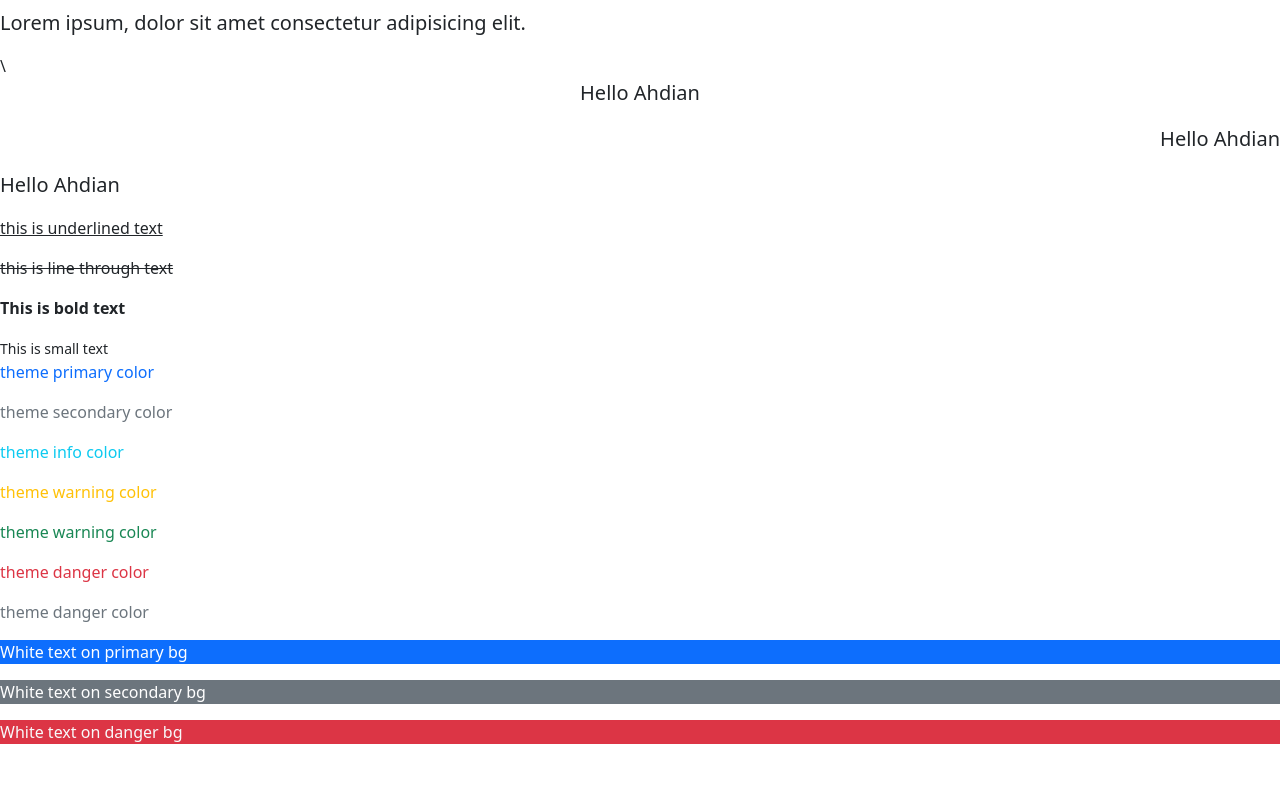
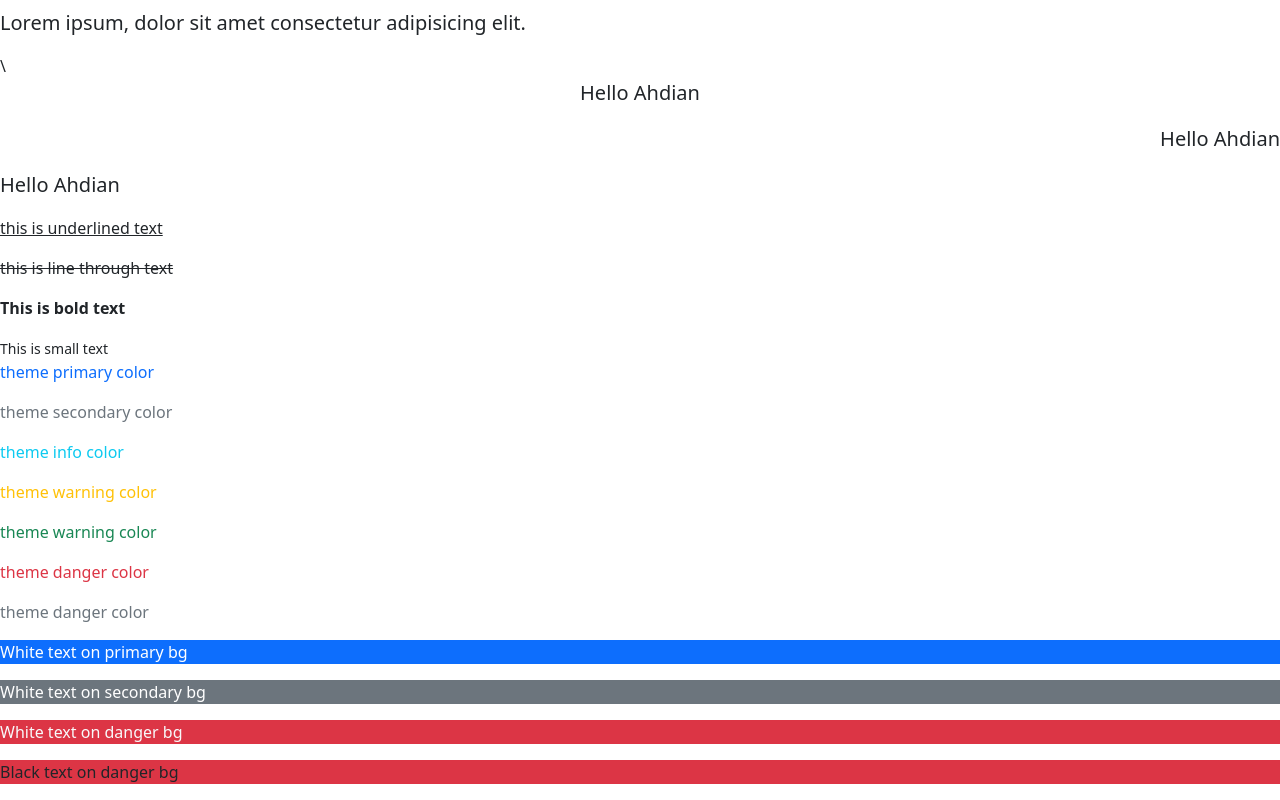
Before and after one commit to ahdianmirza/bootstrap-5-practice, a plain HTML site: page index.html in a window 1280 px wide. Shown: the part 574-1374 px from the top of the page. Before the commit the page ends 1334 px from the top, so only its background shows below. Drawn offline with nearby package versions, Linux system fonts and the light colour scheme.

Commit message:
menambahkan line tulisan dan background

```diff
--- a/index.html
+++ b/index.html
@@ -50,6 +50,7 @@
     <p class="text-white bg-primary">White text on primary bg</p>
     <p class="text-white bg-secondary">White text on secondary bg</p>
     <p class="text-light bg-danger">White text on danger bg</p>
+    <p class="text-dark bg-danger">Black text on danger bg</p>
 
     <script src="https://cdn.jsdelivr.net/npm/bootstrap@5.0.2/dist/js/bootstrap.bundle.min.js"
         integrity="sha384-MrcW6ZMFYlzcLA8Nl+NtUVF0sA7MsXsP1UyJoMp4YLEuNSfAP+JcXn/tWtIaxVXM"
```
